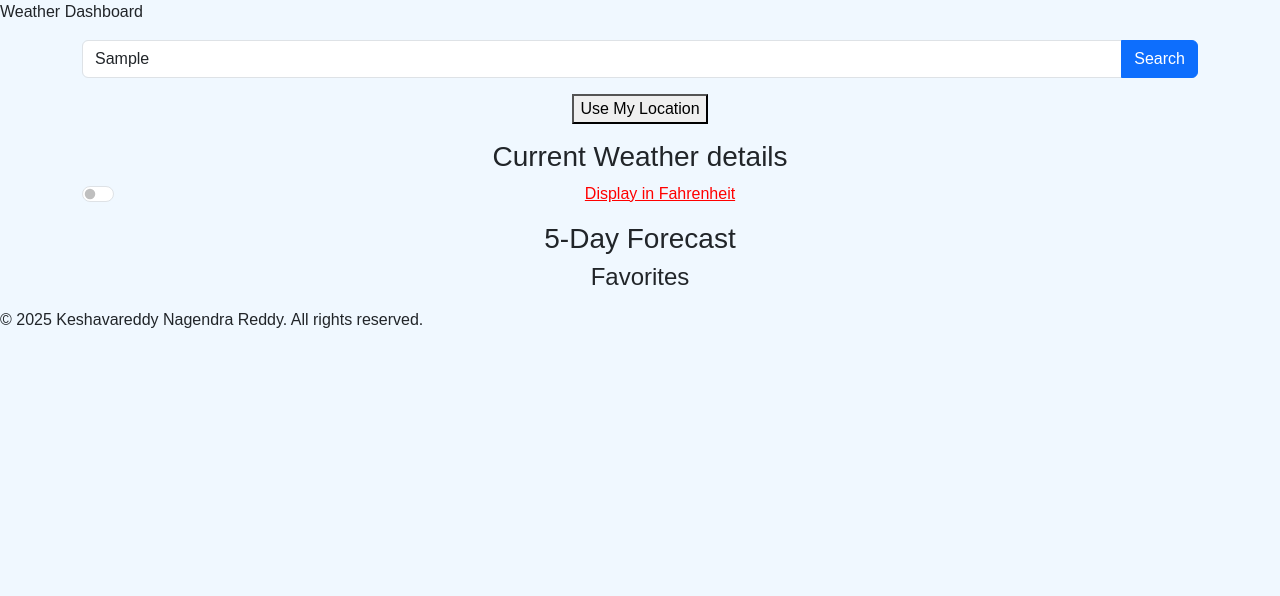
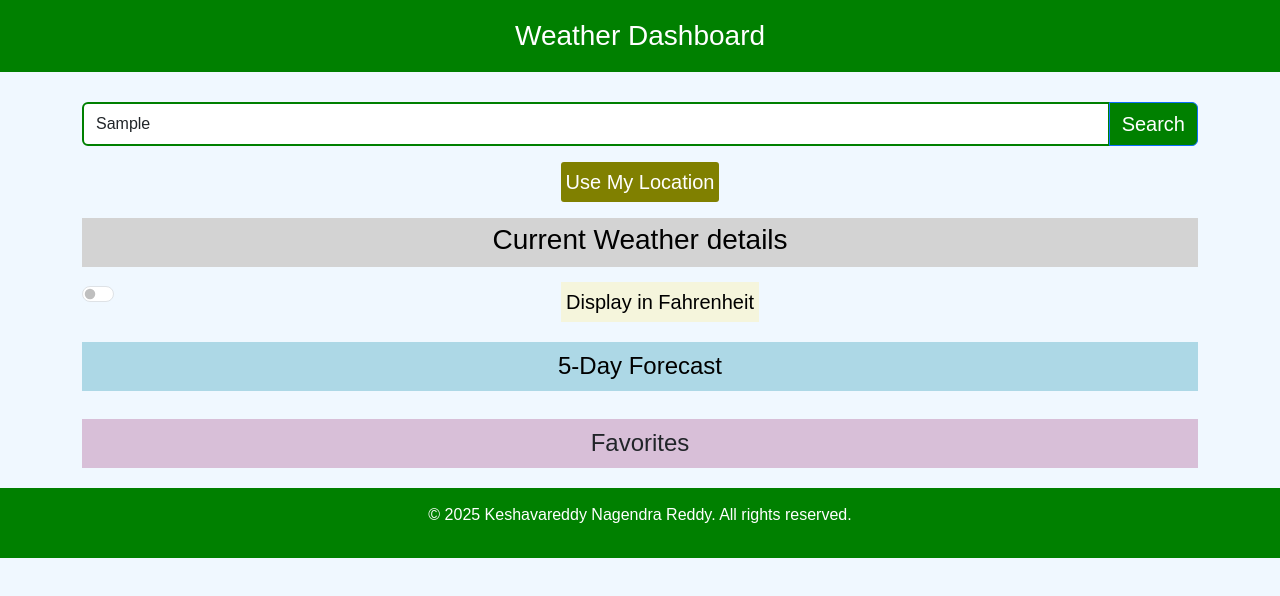
Before and after one commit to nagendrared/weather_dashboard, a plain HTML site: page index.html in a window 1280 px wide. Both pictures are taken after typing "Sample" into the empty fields and a click on the button "Search". Drawn offline with nearby package versions, Linux system fonts and the light colour scheme; no server answers.

Commit message:
Update styles.css

```diff
--- a/styles.css
+++ b/styles.css
@@ -1,7 +1,40 @@
-body {
+
+html, body {
     background-color: #f0f8ff;
     font-family: Arial, sans-serif;
+    margin: 0;
+    padding: 0;
+    height: 100%;
 }
+.btn{
+    background-color:green;
+    font-size:20px;
+}
+.btn2{
+    background-color:olive;
+    border:none;
+    color:white;
+    font-size:20px;
+    border-radius:3px;
+    padding:5px;
+}
+
+#city-input{
+    border:2px solid green;
+}
+#form-check form-switch{
+    text-decoration:none;
+}
+.details {
+    background-color:lightgrey;
+    padding-top:5px;
+    padding-bottom:2.5px;
+    margin-bottom:15px;
+    color:black;
+    font-size:24px;
+    text-align:center;
+}
+
 
 .weather-card {
     margin-top: 20px;
@@ -11,6 +44,11 @@ body {
     box-shadow: 0 4px 8px rgba(0, 0, 0, 0.1);
     margin-right: 10px;
 }
+h2{
+    color:dark black;
+    font-size:28px;
+
+}
 
 .favorites {
     margin-top: 20px;
@@ -18,9 +56,14 @@ body {
 
 .favorite-btn {
     cursor: pointer;
-    color: #0e0202;
+    color: white;
     text-decoration: none;
-    background-color: rgb(30, 198, 204);
+    background-color:black;
+    border:none;
+    padding-top:10px;
+    padding-bottom:10px;
+    border-radius:5px;
+
 }
 
 .cards-container {
@@ -29,11 +72,60 @@ body {
     align-items: center;
 }
 
-.mt-4 {
-    color: green;
+
+
+.header1 {
+    color: white;
+    background-color:green;
+    text-align: center;
+    width:100%;
+    font-size: 28px;
+    padding:15px;
+    margin-bottom:30px;
+
+
+}
+.header2{
+    margin-top:20px;
+    background-color:lightblue;
+    padding-top:10px;
+    padding-bottom:10px;
+    font-size:24px;
+    color:black;
+    text-align:center;
+
+
+}
+
+#favorites{
+    background-color:thistle;
+    margin-top:20px;
+    padding-top:10px;
+    padding-bottom:10px;
+    font-size:24px;
+    margin-bottom:20px;
+    text-align:center;
+}
+#favorites-list{
+    background-color:white;
 }
 
 .form-check-label {
-    text-decoration: underline;
-    color: red;
+    text-decoration:none;
+    color: black;
+    border:2px solid black;
+    padding:5px;
+    background-color:beige;
+    border:none;
+    font-size:20px;
+    text-align:center;
 }
+
+/* Footer Styling */
+.footer{
+    background-color:green;
+    padding:15px;
+    text-align:center;
+    color:white;
+    align-items:center;
+}
```
